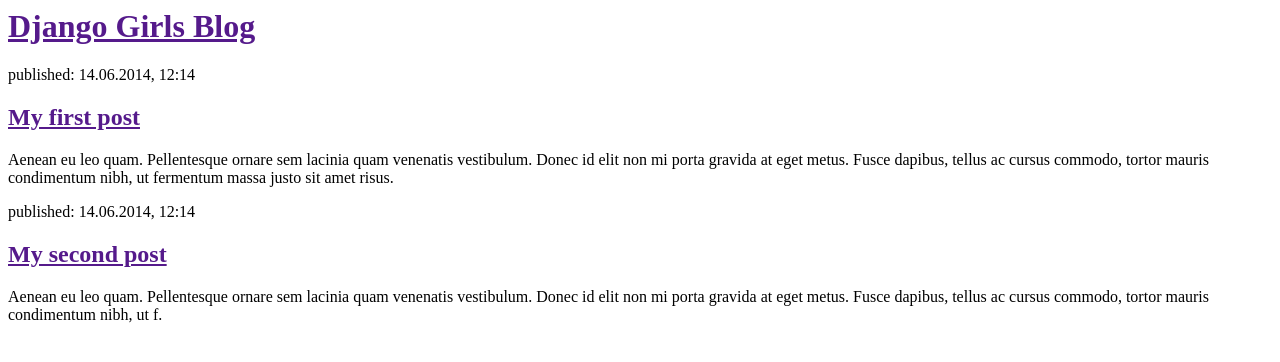
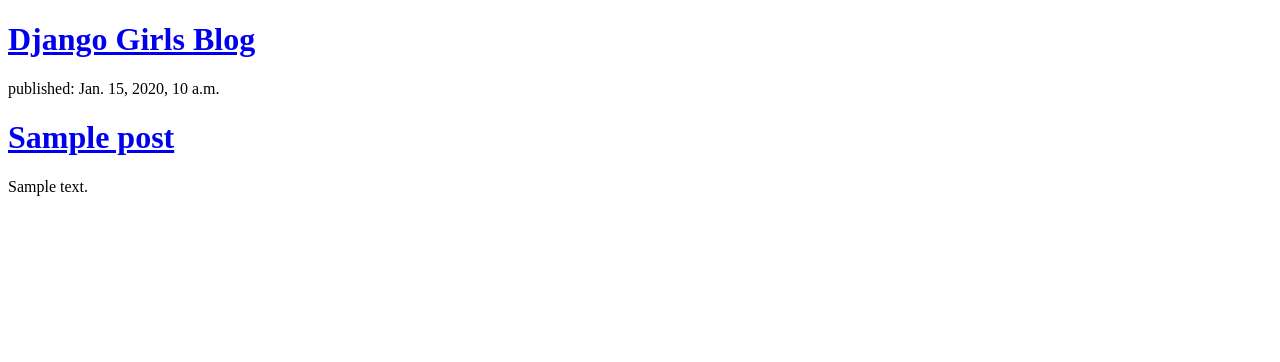
Before and after one commit to GoldenElk94/csc230week11, a Django app: template blog/templates/blog/post_list.html in a window 1280 px wide. Shown: the top 362 px of the page. Run offline with Django 3.2, Linux system fonts and the light colour scheme; the template is opened without the code that fills it: values that come from a table or form of the project are taken from there, others are empty; tables that the repository leaves empty hold one stand-in row (values such as "Sample post"); some libraries are stand-ins or nearby versions.

Commit message:
First Commit

```diff
--- /dev/null
+++ b/blog/templates/blog/base.html
@@ -0,0 +1,20 @@
+<!DOCTYPE html>
+<html lang="en">
+<head>
+    <meta charset="UTF-8">
+    <title>Title</title>
+</head>
+<body>
+   <div class="page-header">
+       <h1><a href="/">Django Girls Blog</a></h1>
+   </div>
+   <div class="content container">
+       <div class="row">
+           <div class="col-md-8">
+           {% block content %}
+           {% endblock %}
+           </div>
+       </div>
+   </div>
+</body>
+</html>
--- a/blog/templates/blog/post_list.html
+++ b/blog/templates/blog/post_list.html
@@ -1,25 +1,37 @@
+{% extends 'blog/base.html' %}
+{% load staticfiles %}
 <html>
 <head>
-   <title>My Blog</title>
+   <title>Mike's Blog</title>
+      <!-- Latest compiled and minified CSS -->
+<link rel="stylesheet" href="https://maxcdn.bootstrapcdn.com/bootstrap/3.3.7/css/bootstrap.min.css" integrity="sha384-BVYiiSIFeK1dGmJRAkycuHAHRg32OmUcww7on3RYdg4Va+PmSTsz/K68vbdEjh4u" crossorigin="anonymous">
+
+
+<!-- Optional theme -->
+<link rel="stylesheet" href="https://maxcdn.bootstrapcdn.com/bootstrap/3.3.7/css/bootstrap-theme.min.css" integrity="sha384-rHyoN1iRsVXV4nD0JutlnGaslCJuC7uwjduW9SVrLvRYooPp2bWYgmgJQIXwl/Sp" crossorigin="anonymous">
+
+
+<!-- Latest compiled and minified JavaScript -->
+<script src="https://maxcdn.bootstrapcdn.com/bootstrap/3.3.7/js/bootstrap.min.js" integrity="sha384-Tc5IQib027qvyjSMfHjOMaLkfuWVxZxUPnCJA7l2mCWNIpG9mGCD8wGNIcPD7Txa" crossorigin="anonymous"></script>
+<link rel="stylesheet" href="{% static 'css/blog.css' %}">
+<link href="//fonts.googleapis.com/css?family=Lobster&subset=latin,latin-ext" rel="stylesheet" type="text/css">
 </head>
 <body>
    <div>
        <h1><a href="">Django Girls Blog</a></h1>
    </div>
 
-
-   <div>
-       <p>published: 14.06.2014, 12:14</p>
-       <h2><a href="">My first post</a></h2>
-       <p>Aenean eu leo quam. Pellentesque ornare sem lacinia quam venenatis vestibulum. Donec id elit non mi porta gravida at eget metus. Fusce dapibus, tellus ac cursus commodo, tortor mauris condimentum nibh, ut fermentum massa justo sit amet risus.</p>
-   </div>
-
-
-   <div>
-       <p>published: 14.06.2014, 12:14</p>
-       <h2><a href="">My second post</a></h2>
-       <p>Aenean eu leo quam. Pellentesque ornare sem lacinia quam venenatis vestibulum. Donec id elit non mi porta gravida at eget metus. Fusce dapibus, tellus ac cursus commodo, tortor mauris condimentum nibh, ut f.</p>
-   </div>
+   {% block content %}
+           {% for post in posts %}
+               <div class="post">
+                   <div class="date">
+                       <p>published: {{ post.published_date }}</p>
+                   </div>
+                   <h1><a href="http://www.GoldenElk.pythonanywhere.com">{{ post.title }}</a></h1>
+                   <p>{{ post.text|linebreaksbr }}</p>
+               </div>
+           {% endfor %}
+   {% endblock %}
 </body>
 
 
```
Also changed, not shown: blog/templates/blog/static/css/blog.css (added, +44 -0 lines), blog/views.py (+5 -2 lines).
